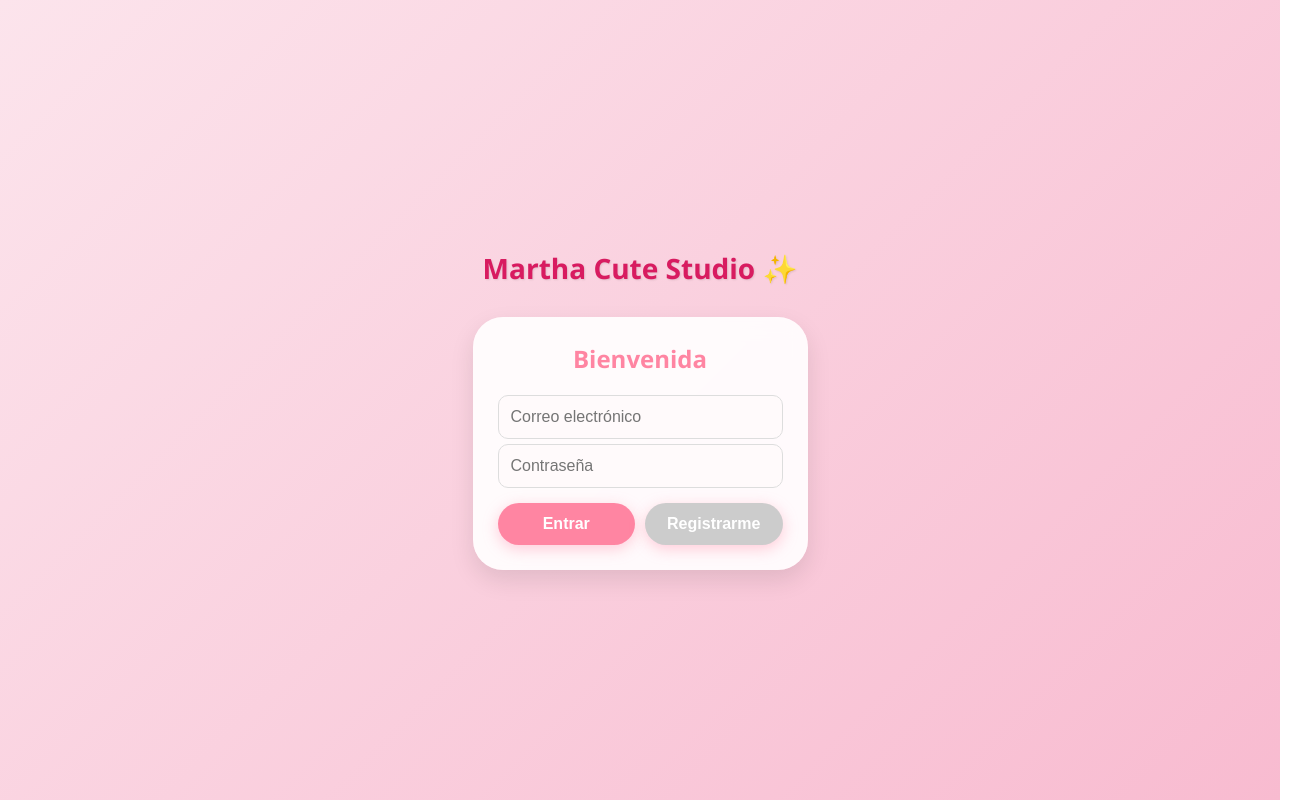
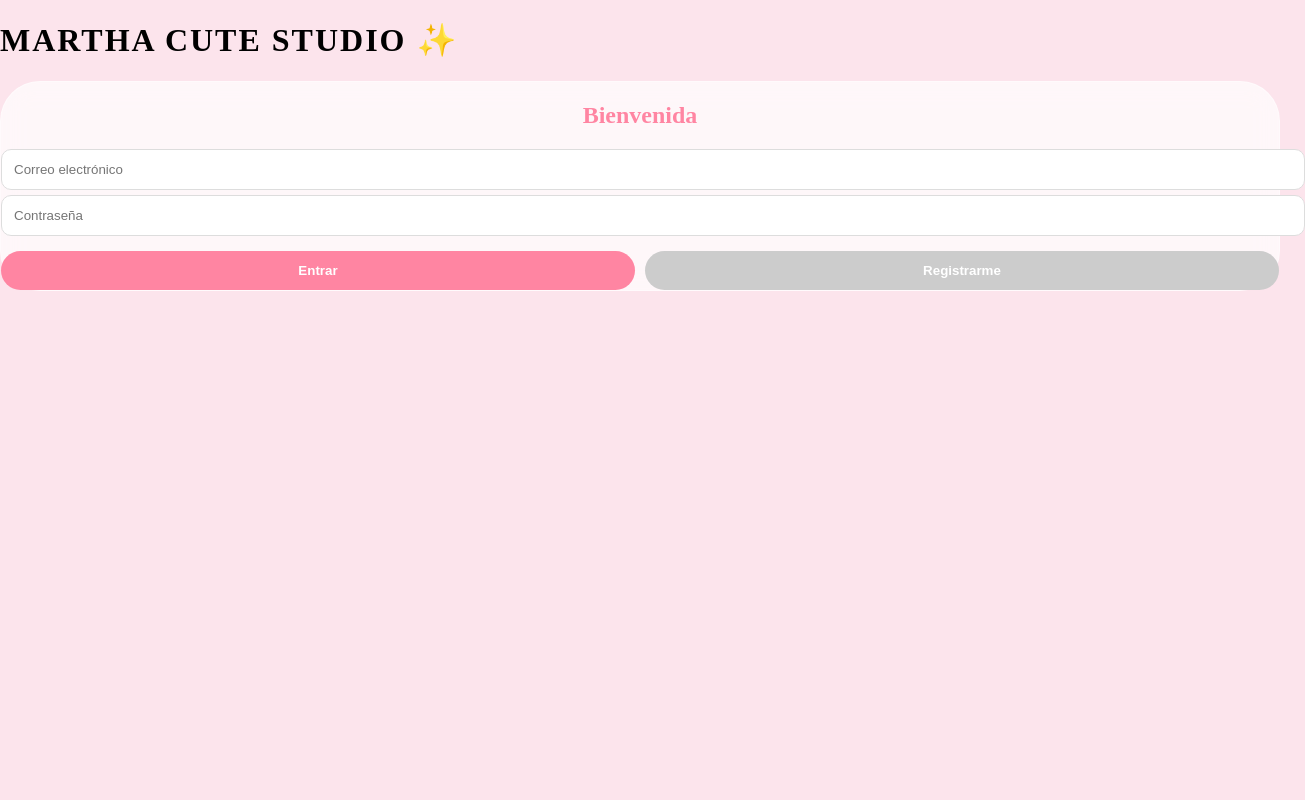
Before and after one commit to anaaz1798/martha-cute-studio, a React (Vite) app: page / in a window 1280 px wide. Shown: the whole page, 1305 px wide, since content can reach past the window. Built offline with nearby package versions, Linux system fonts and the light colour scheme; no server answers; the HTML template or start-up script is replaced by a standard one.

Commit message:
Update styles.css

```diff
--- a/src/styles.css
+++ b/src/styles.css
@@ -1,91 +1,24 @@
-/* Configuración general */
-body {
-  margin: 0;
-  padding: 0;
-  font-family: 'Segoe UI', Tahoma, Geneva, Verdana, sans-serif;
-  background: linear-gradient(135deg, #fce4ec 0%, #f8bbd0 100%);
-  display: flex;
-  justify-content: center;
-  align-items: center;
-  min-height: 100vh;
+.glass-card {
+  background: rgba(255, 255, 255, 0.7); /* Más transparente */
+  backdrop-filter: blur(15px); /* Desenfoque de fondo elegante */
+  border: 1px solid rgba(255, 255, 255, 0.4);
+  border-radius: 40px; /* Bordes más curvos y premium */
 }
 
-/* El contenedor que parece un teléfono */
-.iphone-container {
-  width: 100%;
-  max-width: 375px;
-  padding: 20px;
-  box-sizing: border-box;
+.greeting {
+  font-family: 'Playfair Display', serif; /* Una letra más elegante */
+  letter-spacing: 2px;
+  text-transform: uppercase;
 }
 
-/* Título principal */
-.greeting {
-  color: #d81b60;
-  text-align: center;
-  font-size: 28px;
-  margin-bottom: 30px;
-  text-shadow: 1px 1px 2px rgba(0,0,0,0.1);
+/* Animación al entrar */
+@keyframes fadeIn {
+  from { opacity: 0; transform: translateY(20px); }
+  to { opacity: 1; transform: translateY(0); }
 }
 
-/* La tarjeta blanca con efecto de cristal */
-.glass-card {
-  background: rgba(255, 255, 255, 0.9);
-  padding: 25px;
-  border-radius: 30px;
-  box-shadow: 0 10px 25px rgba(0,0,0,0.1);
-  backdrop-filter: blur(10px);
-}
-
-/* Estilo de los textos de "Bienvenida" */
-h2 {
-  color: #ad1457;
-  text-align: center;
-  margin-top: 0;
-}
-
-/* Inputs (los cuadros donde escriben) */
-input, select, textarea {
-  width: 100%;
-  padding: 15px;
-  margin-bottom: 15px;
-  border: 1px solid #f0f0f0;
-  border-radius: 15px;
-  box-sizing: border-box;
-  font-size: 16px;
-  background-color: #fffafb;
-  outline: none;
-  transition: 0.3s;
-}
-
-input:focus {
-  border-color: #ff85a2;
-  box-shadow: 0 0 5px rgba(255, 133, 162, 0.3);
-}
-
-/* Botón principal (Entrar / Agendar) */
-button {
-  width: 100%;
-  padding: 15px;
-  background-color: #ff85a2;
-  color: white;
-  border: none;
-  border-radius: 25px;
-  font-size: 16px;
-  font-weight: bold;
-  cursor: pointer;
-  transition: transform 0.2s, background-color 0.2s;
-  box-shadow: 0 4px 15px rgba(255, 133, 162, 0.4);
-}
-
-button:active {
-  transform: scale(0.95);
-}
-
-/* Botón secundario (Registrarme) */
-.btn-secundario {
-  background-color: #f8bbd0;
-  color: #ad1457;
-  margin-top: 10px;
+.iphone-container {
+  animation: fadeIn 0.8s ease-out;
 }
 
 /* Espaciado para el formulario */
```
